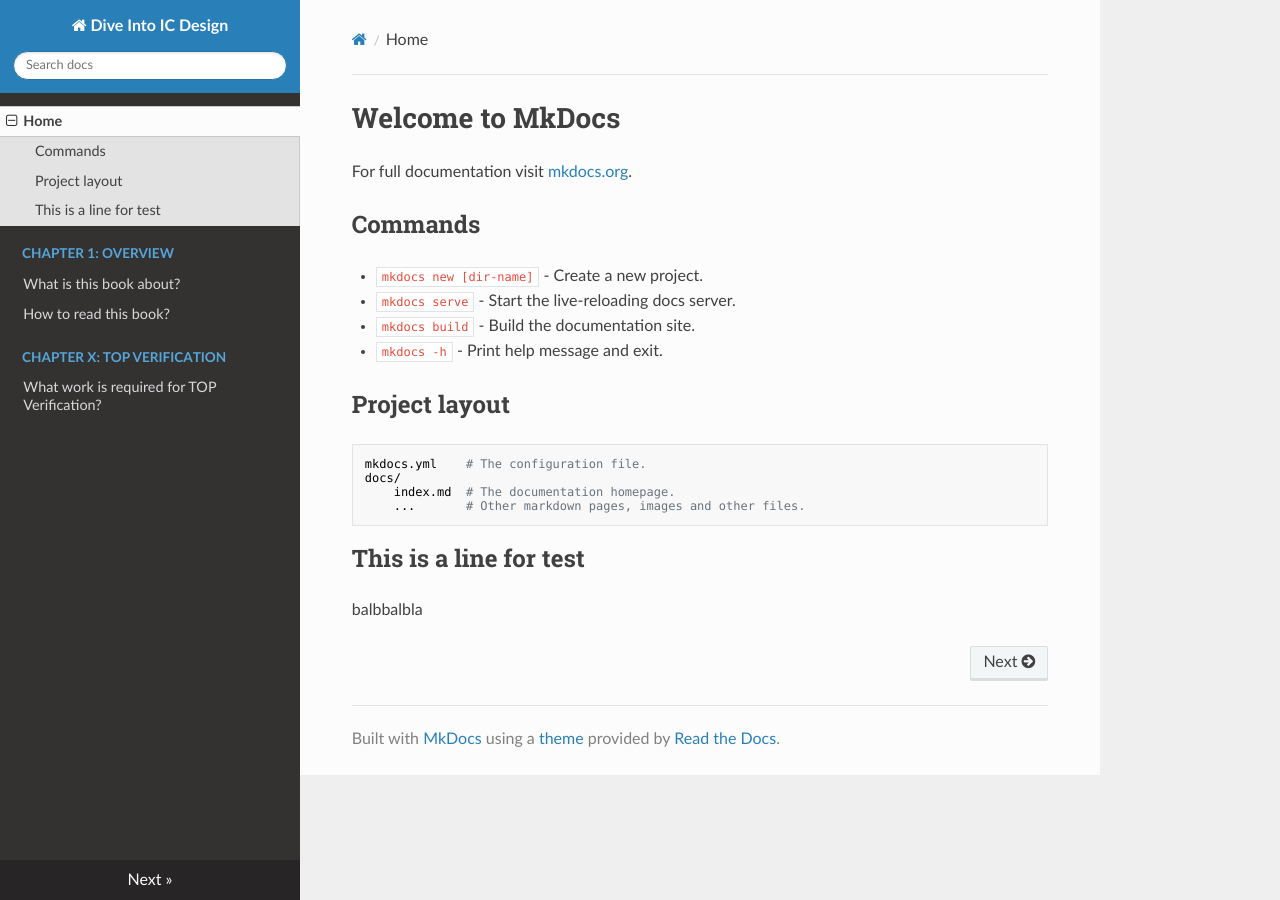
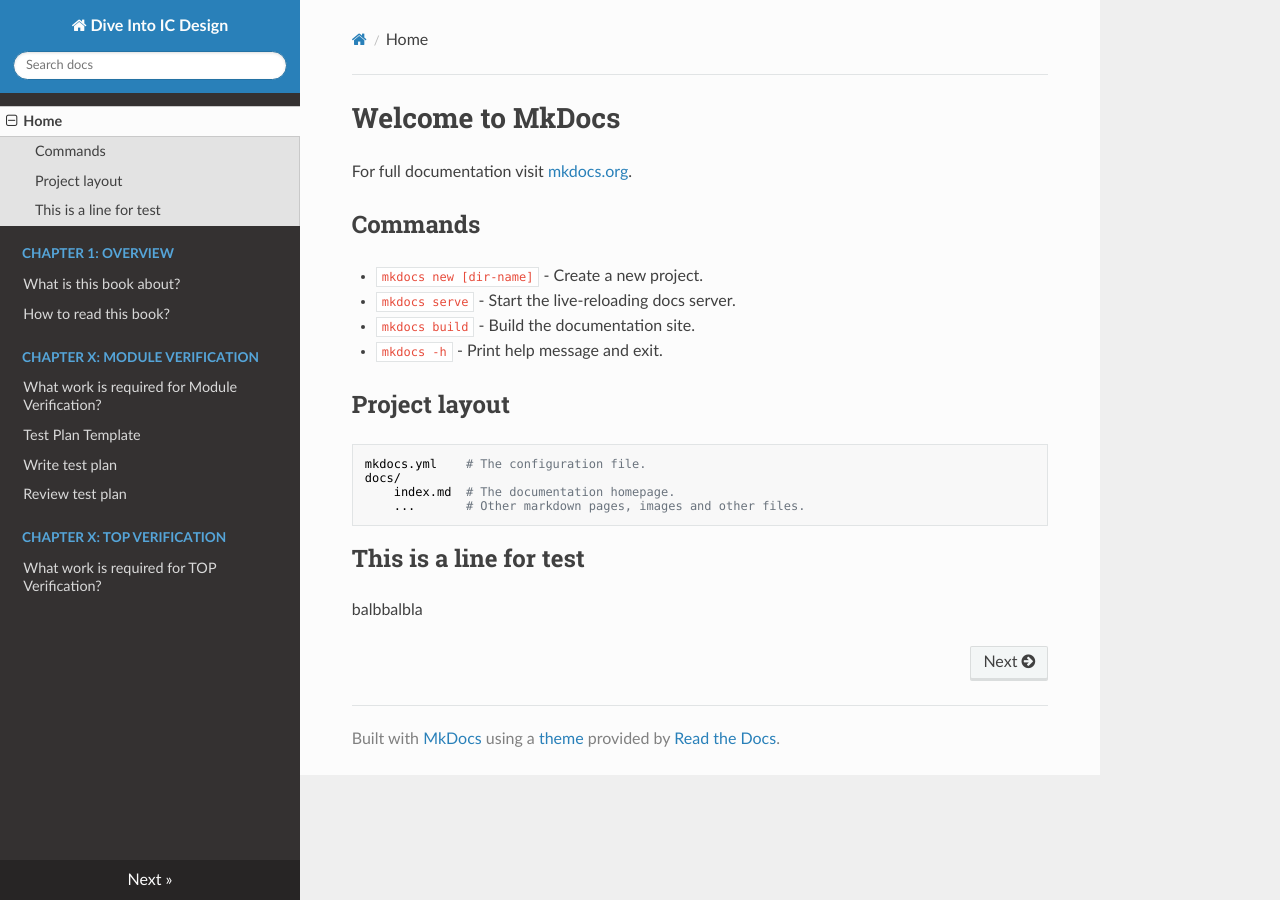
Before and after one commit to asdfasdf446/Dive-Into-IC-Design, an MkDocs documentation site: the page built from docs/index.md, in a window 1280 px wide. Built offline with MkDocs 1.6.1, drawn with Linux system fonts in a browser that asks for light colours; nearby versions of some CDN libraries.

Commit message:
Module Verification: add new dir

```diff
--- a/mkdocs.yml
+++ b/mkdocs.yml
@@ -5,9 +5,17 @@ site_author: Fengfan Liu
 # Navigation configuration
 nav:
   - Home: index.md
+  # Chapter 1
   - "Chapter 1: Overview":
     - "What is this book about?": "chapter_1_Overview/what.md"
     - "How to read this book?":   "chapter_1_Overview/how.md"
+  # Chapter x
+  - "Chapter x: Module Verification":
+    - "What work is required for Module Verification?": "chapetr_x_Module_Verification/what.md"
+    - "Test Plan Template":                             "chapetr_x_Module_Verification/test_plan_template.md"
+    - "Write test plan":                                "chapetr_x_Module_Verification/write_test_plan.md"
+    - "Review test plan":                               "chapetr_x_Module_Verification/review_test_plan.md"
+  # Chapter x
   - "Chapter x: Top Verification":
     - "What work is required for TOP Verification?": "chapter_x_Top_Verification/what.md"
 
```
Also changed, not shown: docs/chapter_x_Module_Verification/test_plan_template.md (added, +1 -0 lines), docs/chapter_x_Module_Verification/review_test_plan.md (added), docs/chapter_x_Module_Verification/what.md (added), docs/chapter_x_Module_Verification/write_test_plan.md (added).
